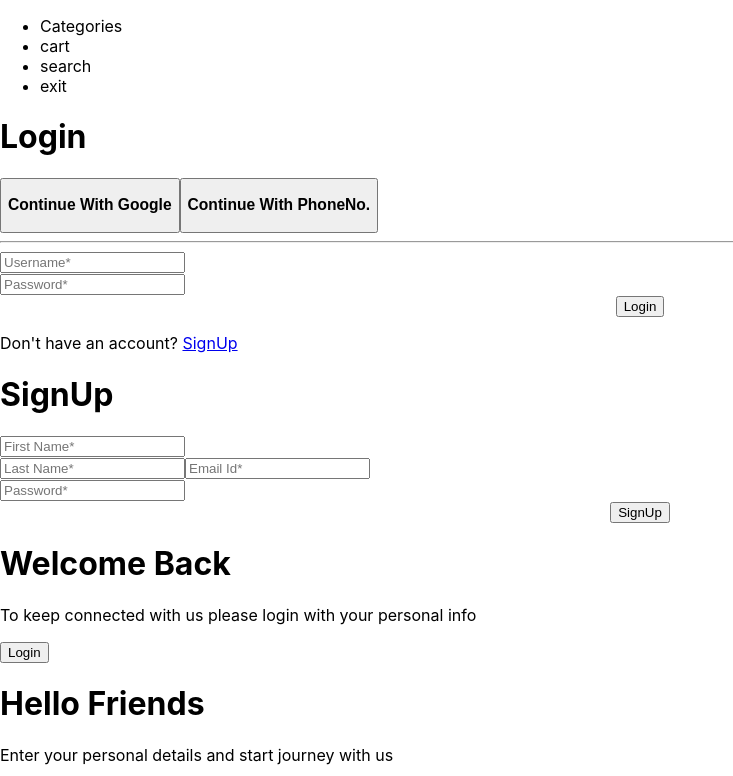
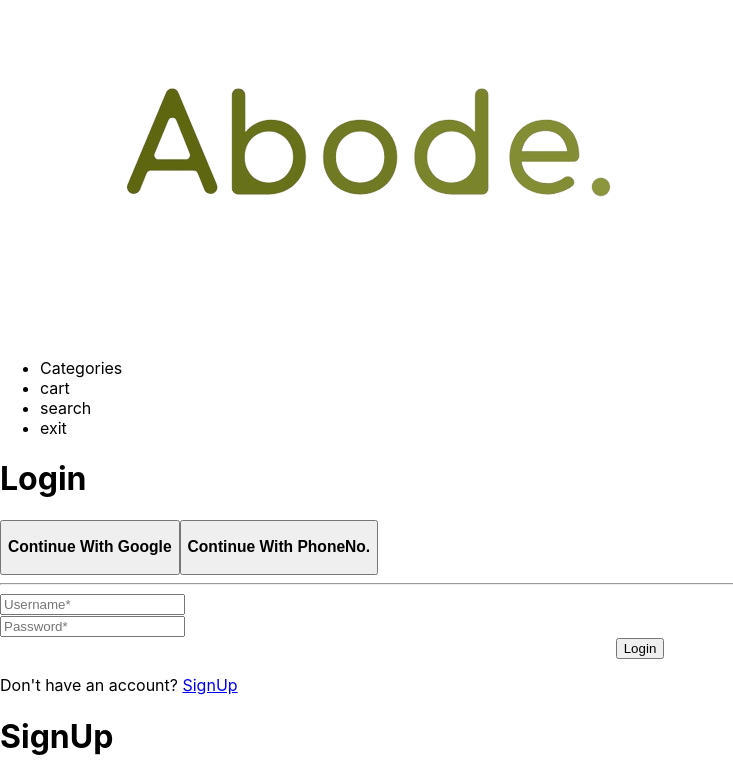
Before and after one commit to rhythm1124/Abode, a React (Create React App) app: page / in a window 1280 px wide. Shown: the top 776 px of the page, without its empty margins (0-733 px from the left). Built offline with nearby package versions, Linux system fonts and the light colour scheme; the HTML template or start-up script is replaced by a standard one.

Commit message:
Update navbar.js

```diff
--- a/src/components/navbar.js
+++ b/src/components/navbar.js
@@ -1,13 +1,13 @@
 import React from 'react';
 // import {Link} from 'react-router-dom';
-// import Logo from '../assets/logo.png';
+import Logo from '../assets/logo.png';
 import './navbar.css';
 
 const Navbar = () => {
     return (
         <div className="navbar">
             <div className="leftside">
-            {/* <Link to="/"><img src={Logo}/></Link> */}
+            <img src={Logo}/>
             </div>
             <div className="rightside">
                 <ul>
```
